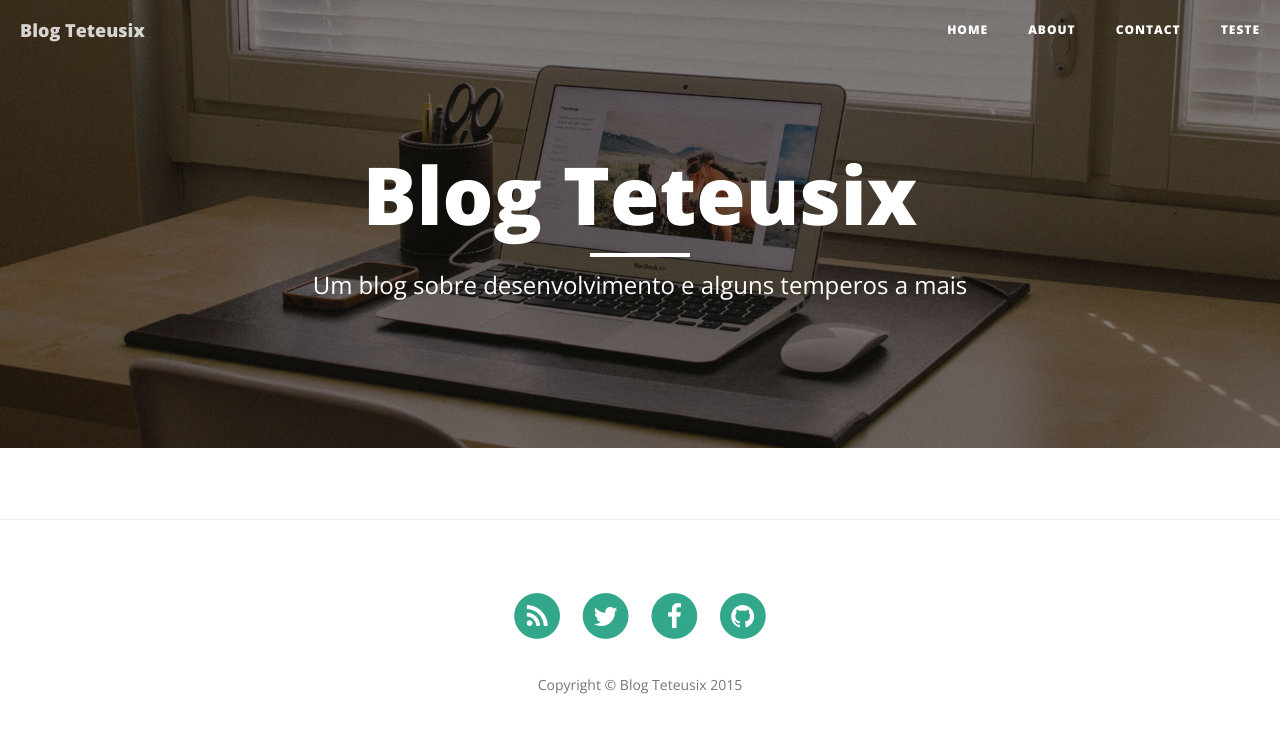
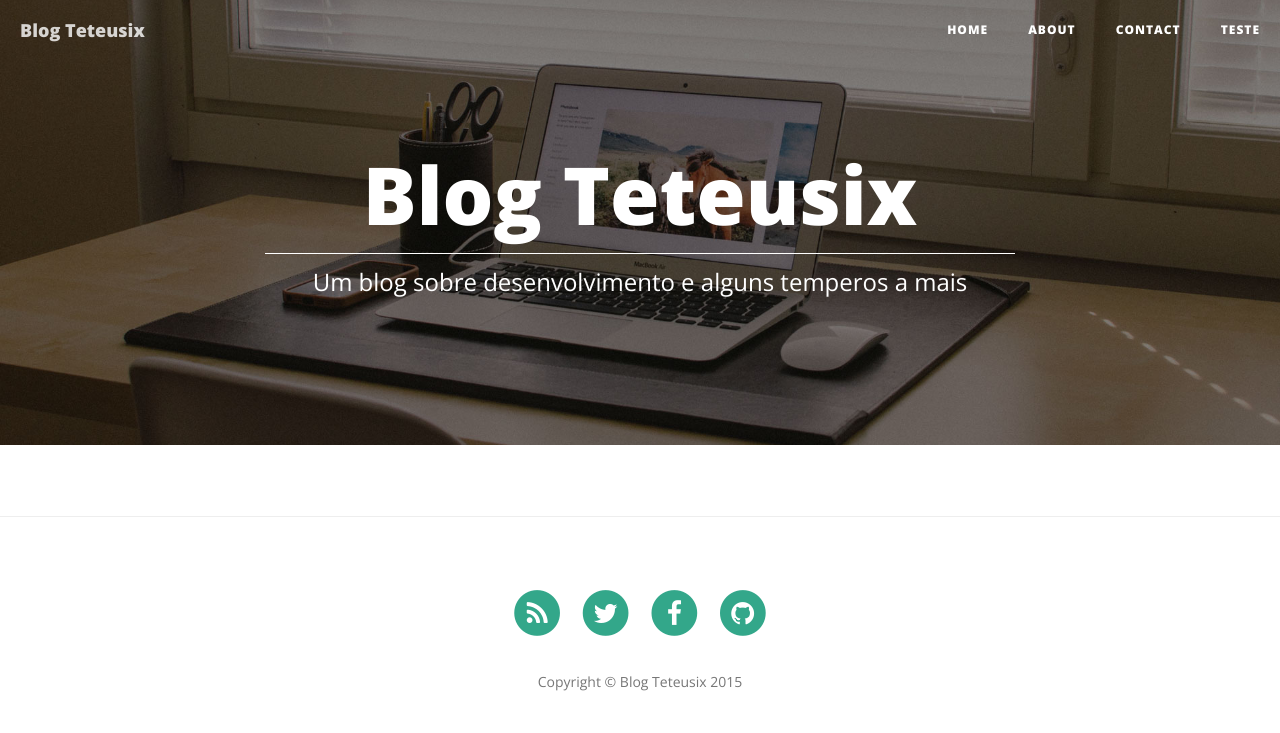
Before and after one commit to teteusix/teteusix.github.io, a Jekyll site: the page built from index.html, in a window 1280 px wide. Shown: the top 733 px of the page. Built offline with Jekyll 4.4.1, drawn with Linux system fonts in a browser that asks for light colours; nearby versions of some CDN libraries; the list of posts is cut into pages by our own code.

Commit message:
edit border home under title

```diff
--- a/css/clean-blog.css
+++ b/css/clean-blog.css
@@ -38,10 +38,11 @@ blockquote {
   font-style: italic;
 }
 hr.small {
-  max-width: 100px;
-  margin: 15px auto;
-  border-width: 4px;
-  border-color: white;
+    /* max-width: 100px; */
+    margin: 15px auto;
+    border-width: 1px;
+    border-color: white;
+    width: 100%;
 }
 .navbar-custom {
   background: white;
```
